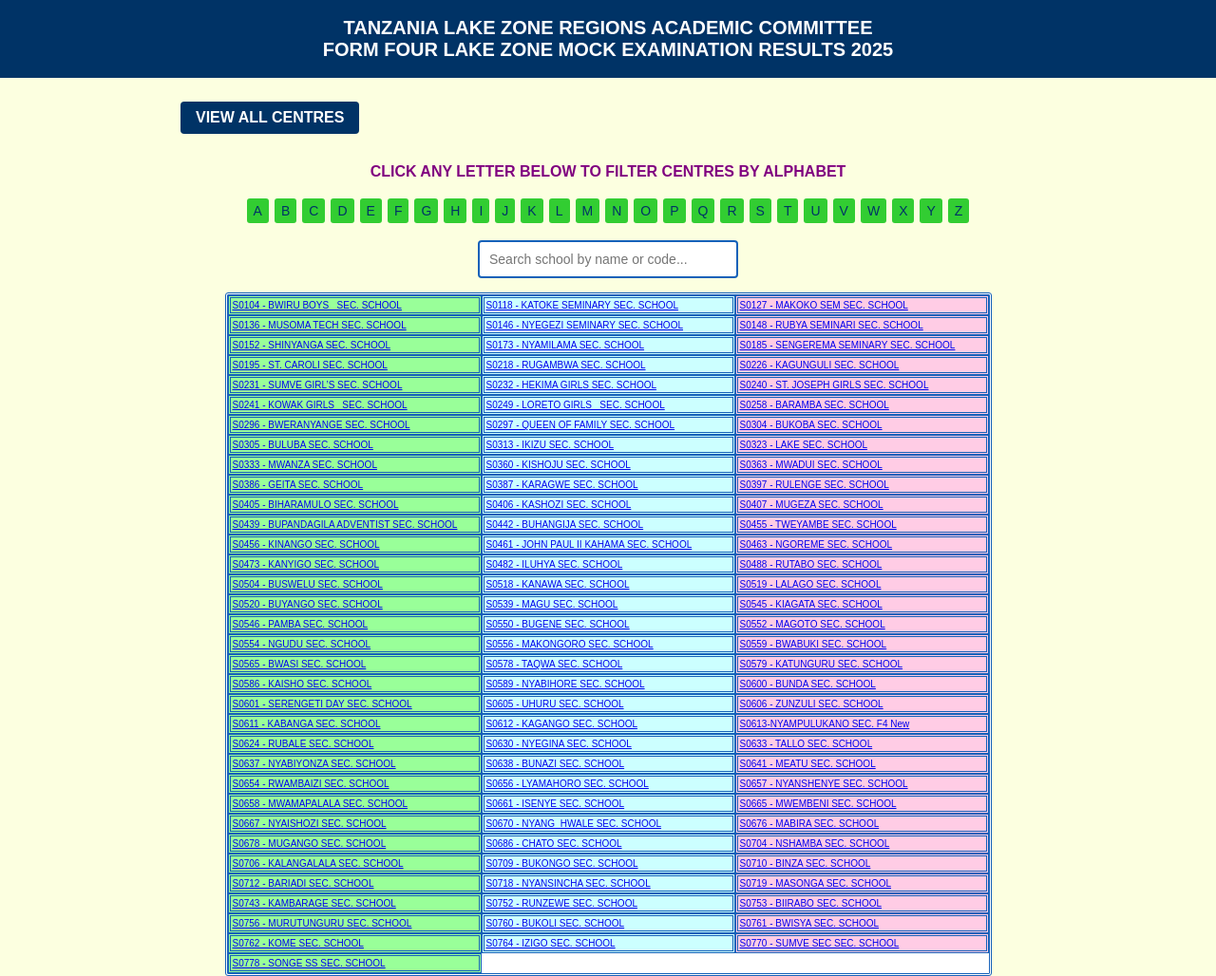
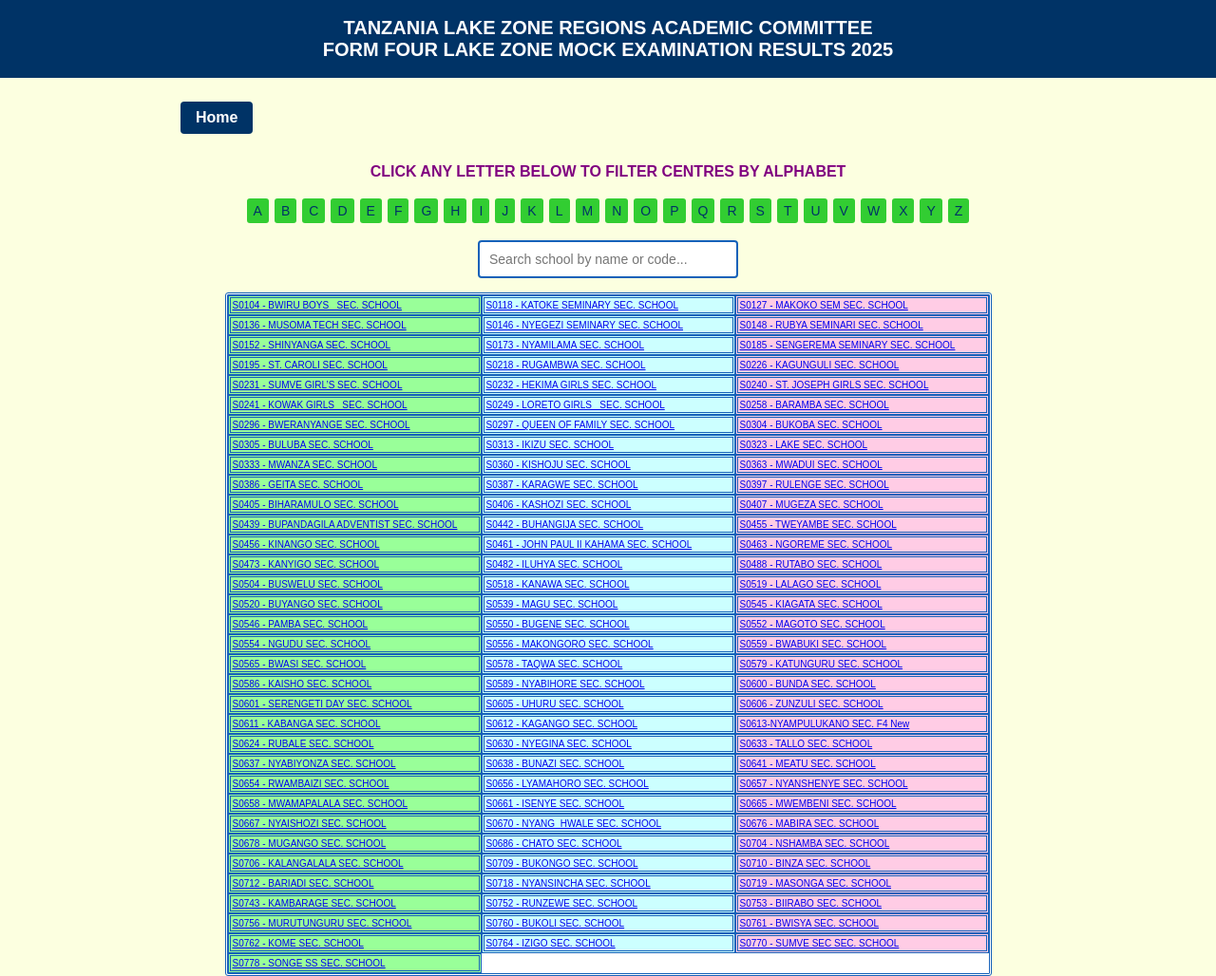
Before and after one commit to lakezoneregions-ac-tz/academic-publications, a plain HTML site: page matokeo-ya-utamilifu(mock)-kidato-cha-nne2025.html in a window 1280 px wide. Shown: the top 1028 px of the page at 95% size. Drawn offline with Linux system fonts and the light colour scheme.

Commit message:
Update matokeo-ya-utamilifu(mock)-kidato-cha-nne2025.html

```diff
--- a/matokeo-ya-utamilifu(mock)-kidato-cha-nne2025.html
+++ b/matokeo-ya-utamilifu(mock)-kidato-cha-nne2025.html
@@ -156,7 +156,7 @@
 
 <div class="container">
 
-    <a href="#" class="all-centres-link" onclick="filterByLetter('ALL')">VIEW ALL CENTRES</a>
+    <a href="index.html" class="all-centres-link" onclick="filterByLetter('ALL')">Home</a>
 
     <div class="alphabet-filter">
         <p style="color:#800080;"><b>CLICK ANY LETTER BELOW TO FILTER CENTRES BY ALPHABET</b></p>
```
